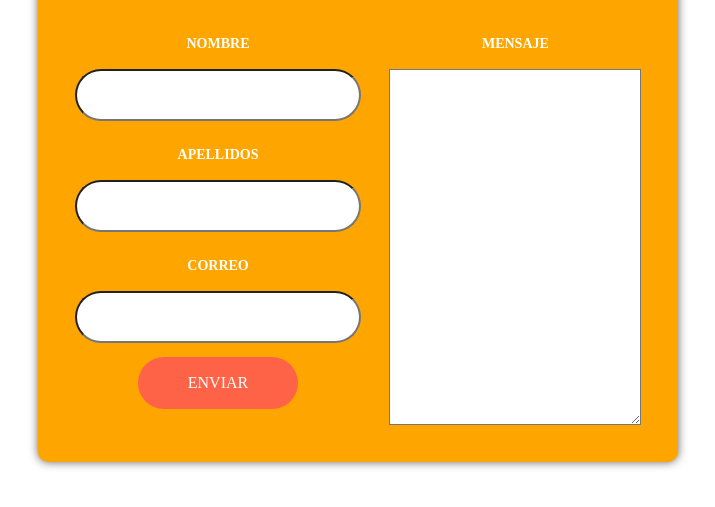
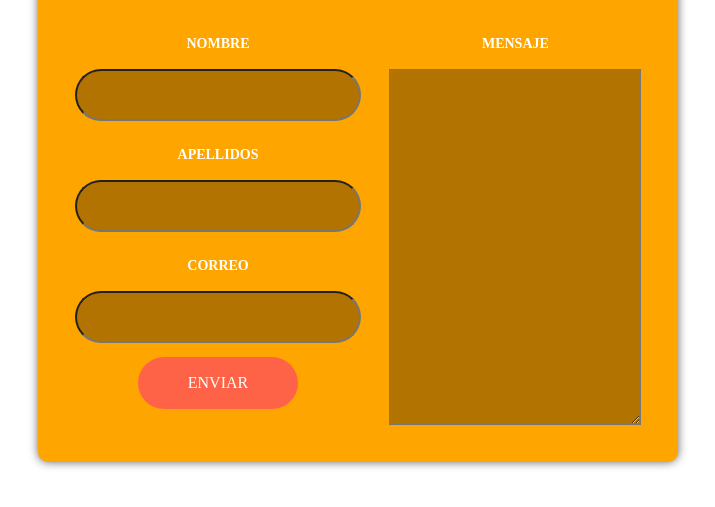
Before and after one commit to nicole1197/Trabajo, a plain HTML site: page contacto.html in a window 1280 px wide. Shown: the part 1134-1641 px from the top of the page, without its empty margins (282-997 px from the left). Drawn offline with nearby package versions, Linux system fonts and the light colour scheme.

Commit message:
Update estilos7.css

```diff
--- a/css/estilos7.css
+++ b/css/estilos7.css
@@ -41,7 +41,7 @@
 .msg-area > textarea{
 	flex:1;
 	min-width: 18em;
-	background: #fff;
+	background: rgba(0,0,0,0.3);
 	color:#fff;
 	padding: 15px;
 }
@@ -53,8 +53,8 @@
 }
 .details-area input{
 	width: 100%;
-	background: #fff;
-	color:#fff;
+background: rgba(0,0,0,0.3);	color:#fff;
+
 	border-radius: 40px;
 
 }
```
